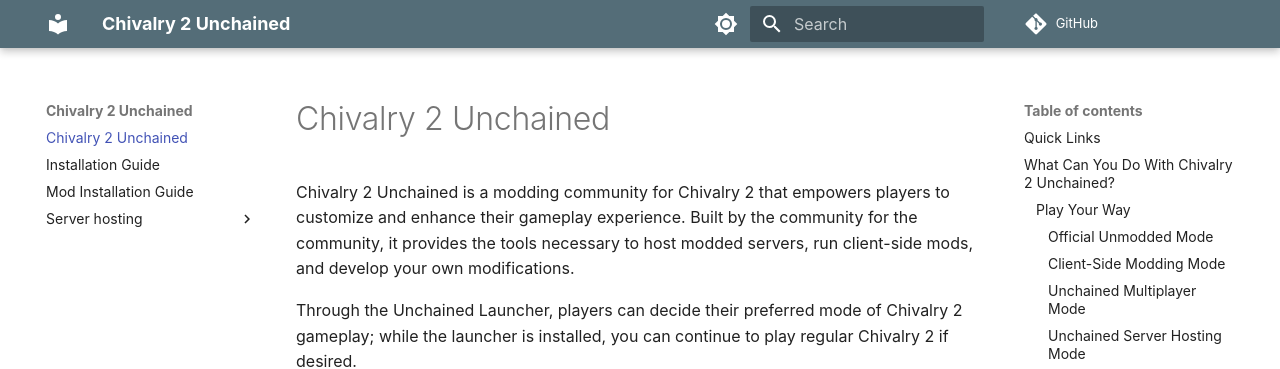
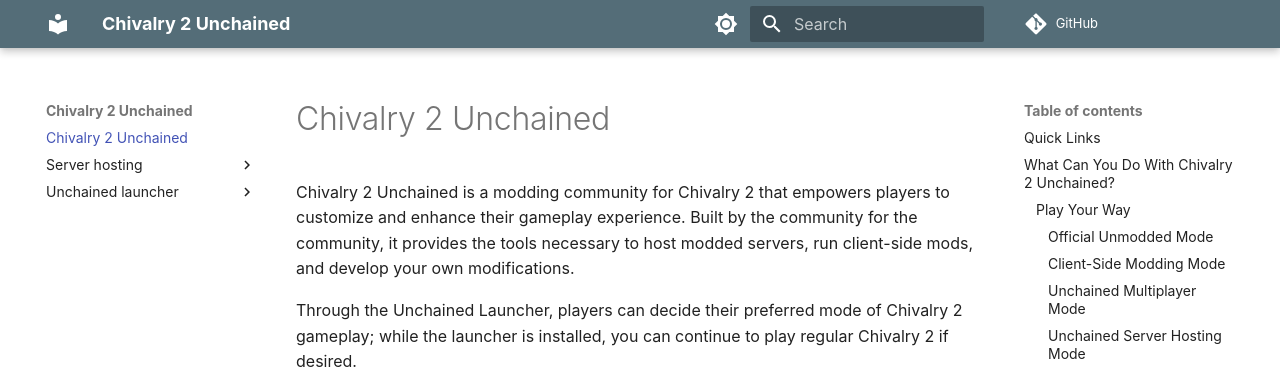
Before and after one commit to Chiv2-Community/unchained-wiki, an MkDocs documentation site: the page built from docs/index.md, in a window 1280 px wide. Shown: the top 369 px of the page. Built offline with MkDocs 1.6.1 and Material for MkDocs 9.7.7, drawn with Linux system fonts in a browser that asks for light colours; some web fonts are replaced; comment, search, counter and statistics services are not loaded.

Commit message:
Move some files around

```diff
--- a/docs/index.md
+++ b/docs/index.md
@@ -6,7 +6,7 @@
 
 ## Quick Links
 
-* [Installation Guide](installation.md)
+* [Installation Guide](unchained-launcher/installation.md)
 * [Server Hosting Guide](server-hosting/setup-guide.md)
 * [Join our Discord](https://discord.gg/chiv2unchained)
 
--- a/docs/mod-installation.md
+++ b/docs/unchained-launcher/mod-setup.md
@@ -1,4 +1,4 @@
-# Mod Installation Guide
+# Mod Setup Guide
 
 This guide explains how to install mods for Chivalry 2 Unchained. Before proceeding, make sure you have already installed the Unchained Launcher by following the [Installation Guide](installation.md).
 
```
Also changed, not shown: docs/unchained-launcher/installation.md (renamed from docs/installation.md).
